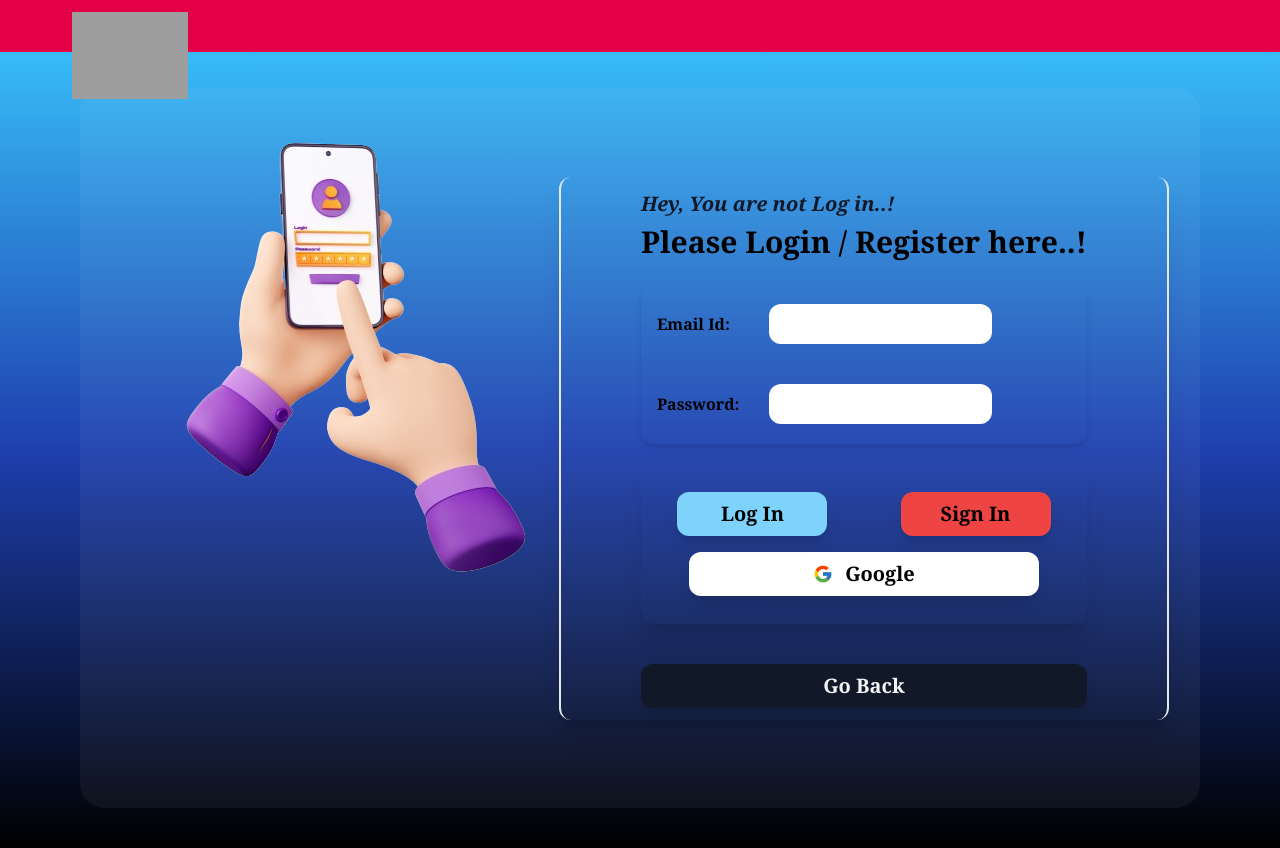
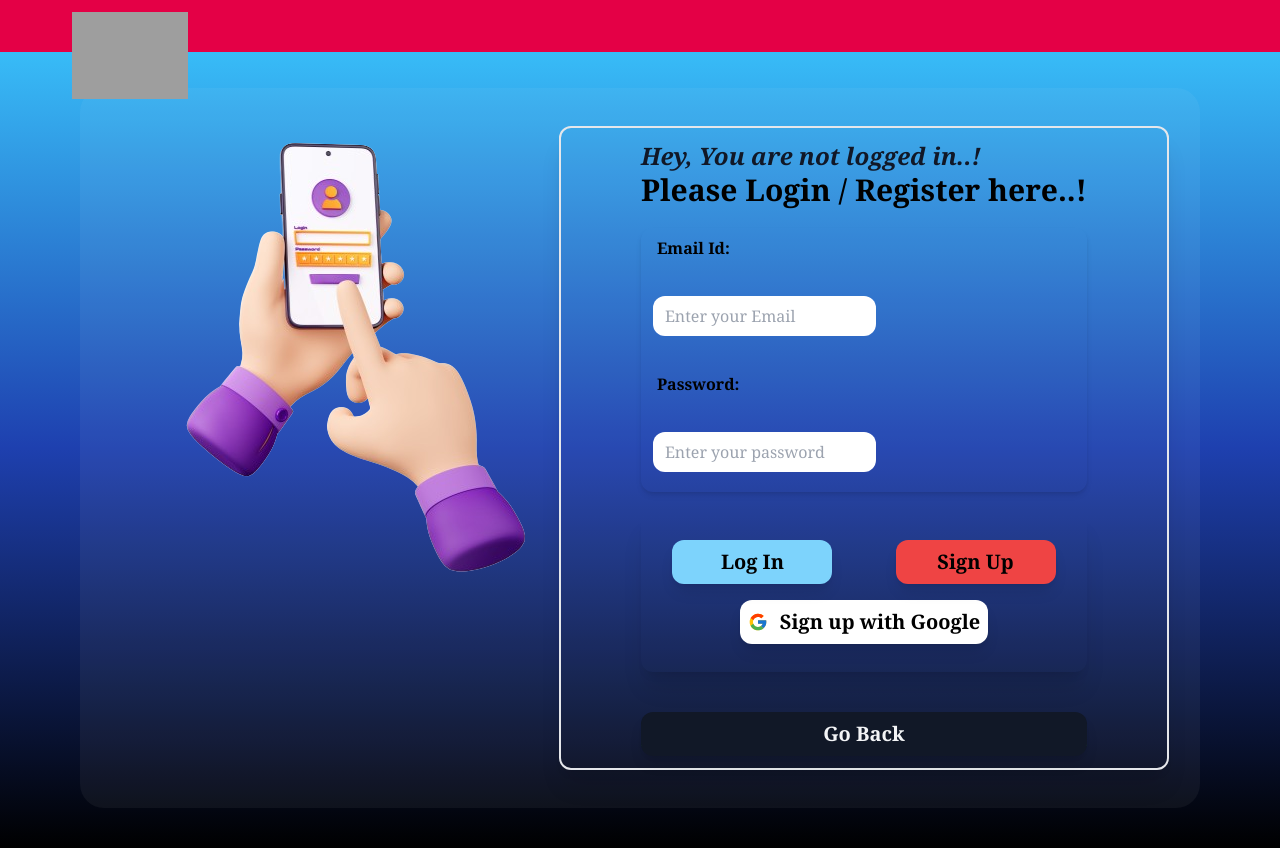
Before and after one commit to sanketkedare/snapdeal-webapp, a React (Create React App) app: page /login in a window 1280 px wide. Built offline with nearby package versions, Linux system fonts and the light colour scheme; no server answers; grey boxes are pictures that could not be loaded.

Commit message:
Project Completed

```diff
--- a/src/Components/Login/LoginPage.jsx
+++ b/src/Components/Login/LoginPage.jsx
@@ -1,61 +1,116 @@
-import React from "react";
-import { Link } from "react-router-dom";
+import React, { useEffect, useState } from "react";
+import { Link, Navigate } from "react-router-dom";
 import { FcGoogle } from "react-icons/fc";
+import {
+  logInWithEmailAndPassword,
+  signUpwithEmailPassWord,
+  signUpWithGoogle,
+} from "../Authentication/firebaseAuth";
+import { register } from "../../Utils/register";
+import { useSelector } from "react-redux";
 
 const LoginPage = () => {
+  const [email, setEmail] = useState("");
+  const [password, setPassword] = useState("");
+  const Authenticated = useSelector((state) => state.user.isAuthenticated);
+
+  const signUpHandler = async () => {
+    try {
+      await signUpwithEmailPassWord(email, password);
+      await register(email, password);
+    } catch (err) {
+      console.log("error", err);
+    }
+  };
+
+  const signInHandler = async () => {
+    try {
+      await logInWithEmailAndPassword(email, password);
+    } catch (error) {
+      console.log("error", error);
+    }
+  };
+
+  if (Authenticated) {
+    return <Navigate to="/" />;
+  }
+
   return (
     <div className="relative h-full mt-12 px-20 py-10">
       <div className="absolute right-24 h-[90vh] w-1/2 flex items-center justify-center">
-        <div className="shadow-xl p-3 px-20 rounded-xl border-x-2 ">
-
-          <div className="">
-            <p className="text-gray-900 text-[20px]  italic font-semibold">
-              Hey, You are not Log in..!
+        <div className="shadow-xl p-3 px-20 rounded-xl border-2">
+          <div>
+            <p className="text-gray-900 text-2xl italic font-semibold">
+              Hey, You are not logged in..!
             </p>
-            <p className="font-bold text-[30px]">
+            <p className="font-bold text-3xl">
               Please Login / Register here..!
             </p>
           </div>
 
           <div className="my-5 m-auto rounded-xl shadow-md">
-            <button className="w-[100px] font-bold text-left p-2 m-2">
+            <label className="block font-bold text-left p-2 m-2" htmlFor="email">
               Email Id:
-            </button>
-            <input className="my-5 p-2 px-3 m-3 rounded-xl w-[50%]" />
+            </label>
+            <input
+              className="my-5 p-2 px-3 m-3 rounded-xl w-1/2"
+              type="email"
+              id="email"
+              placeholder="Enter your Email"
+              value={email}
+              onChange={(e) => setEmail(e.target.value)}
+              required
+            />
             <br />
-            <button className="w-[100px] font-bold text-left p-2 m-2 ">
+            <label className="block font-bold text-left p-2 m-2" htmlFor="password">
               Password:
-            </button>
-            <input className="my-5 p-2 px-3 m-3 rounded-xl w-[50%]" />
+            </label>
+            <input
+              className="my-5 p-2 px-3 m-3 rounded-xl w-1/2"
+              type="password"
+              id="password"
+              placeholder="Enter your password"
+              value={password}
+              onChange={(e) => setPassword(e.target.value)}
+              required
+            />
           </div>
 
           <div className="rounded-xl shadow-xl py-5">
             <div className="w-full flex justify-around">
-              <button className="w-[150px] text-xl font-semibold bg-sky-300 hover:bg-green-400  shadow-lg rounded-xl p-2 m-2 text-center">
+              <button
+                className="w-40 text-xl font-semibold bg-sky-300 hover:bg-green-400 shadow-lg rounded-xl p-2 m-2 text-center"
+                onClick={signInHandler}
+              >
                 Log In
               </button>
-              <button className="w-[150px]  text-xl font-semibold bg-red-500 hover:bg-red-600 hover:text-white  shadow-lg rounded-xl p-2 m-2 text-center">
-                Sign In
+              <button
+                className="w-40 text-xl font-semibold bg-red-500 hover:bg-red-600 hover:text-white shadow-lg rounded-xl p-2 m-2 text-center"
+                onClick={signUpHandler}
+              >
+                Sign Up
               </button>
             </div>
 
-            <button className="w-[350px] my-2 flex items-center m-auto gap-3 justify-center text-xl font-semibold  shadow-lg rounded-xl p-2  text-center bg-white hover:shadow-md hover:shadow-green-500">
+            <button
+              onClick={signUpWithGoogle}
+              className="w-88 my-2 flex items-center m-auto gap-3 justify-center text-xl font-semibold shadow-lg rounded-xl p-2 text-center bg-white hover:shadow-md hover:shadow-green-500"
+            >
               <FcGoogle />
-              Google
+              Sign up with Google
             </button>
           </div>
 
-          <Link to={"/"} className="m-auto my-2 w-full bg-green-800">
+          <Link to="/" className="m-auto my-2 w-full bg-green-800">
             <button className="w-full text-xl font-semibold bg-gray-900 text-gray-100 shadow-lg rounded-xl p-2 mt-10 text-center hover:bg-green-500 hover:text-black">
               Go Back
             </button>
           </Link>
-
         </div>
       </div>
 
-      <div className=" p-3 px-5 h-[90vh] bg-gray-200 bg-opacity-5 rounded-3xl">
-        <img src="/login.png" />
+      <div className="p-3 px-5 h-[90vh] bg-gray-200 bg-opacity-5 rounded-3xl">
+        <img alt="login" src="/login.png" />
       </div>
     </div>
   );
--- a/src/Components/Search/SearchBox.jsx
+++ b/src/Components/Search/SearchBox.jsx
@@ -1,43 +1,70 @@
 /*eslint-disable*/
 
-import React, { useState } from "react";
+import React, { useEffect, useState } from "react";
 import { ImCross } from "react-icons/im";
 import { useDispatch, useSelector } from "react-redux";
 import { useNavigate } from "react-router-dom";
 import { setPath } from "../../Redux/categorySlice";
 import { getPath } from "../../Utils/getPath";
+import SearchOptions from "./SearchOptions";
 
-const SearchBox = ({ setBoxOpen, inputValue }) =>
-{
+const SearchBox = ({ setBoxOpen, inputValue }) => {
   const dispatch = useDispatch();
   const navigate = useNavigate();
+  const data = useSelector((state) => state.product);
+
+  const [result, setResult] = useState([]);
+
+  // Close the search box
   const closeBox = () => setBoxOpen(false);
-  const data = useSelector((state) => state.product);
-  const [result, setResult] = useState(null);
 
-
+  // Show selected product details
   const showProduct = (item) => {
     dispatch(setPath(item.category));
-    closeBox()
+    closeBox();
     navigate(getPath(item));
-  }
+  };
+
+  // Filter products based on input value
+  const searchHandler = () => {
+    if (inputValue.trim() === "") {
+      setResult([]);
+      return;
+    }
+    const filteredData = data.filter((item) =>
+      item.title.toLowerCase().includes(inputValue.toLowerCase())
+    );
+    setResult(filteredData);
+  };
+
+  useEffect(() => {
+    searchHandler();
+  }, [inputValue, data]); // Added `data` as a dependency
 
   return (
-    <div className="absolute z-10 bg-gray-900 bg-opacity-95 w-full mt-10 h-[400px] rounded-3xl p-5 overflow-y-auto" onMouseLeave={closeBox}>
+    <div
+      className="absolute z-10 bg-gray-900 bg-opacity-95 w-full mt-10 h-[400px] rounded-3xl p-5 overflow-y-auto"
+      onMouseLeave={closeBox}
+    >
       <ImCross
         className="absolute right-5 bg-white text-black p-1 rounded-full hover:bg-gray-900 hover:text-white"
         onClick={closeBox}
       />
       {inputValue === ""
-        ? data &&
-          data.map((item) => (
-            <div key={item.id} className="flex gap-2 my-2 p-2 items-center hover:bg-gray-500 rounded-xl cursor-pointer" onClick={() => showProduct(item)}>
-              <img alt='loading' className="w-14 h-14 object-contain p-3 bg-white rounded-full" src={item.image} />
-              <h1 className="w-[70%] p-2 hover:bg-gray-500">{item.title}</h1>
-              <p className="text-center text-white font-bold">{item.category.toUpperCase()}</p>
-            </div>
+        ? data.map((item) => (
+            <SearchOptions
+              item={item}
+              key={item.id}
+              showProduct={showProduct}
+            />
           ))
-        : result}
+        : result.map((item) => (
+            <SearchOptions
+              item={item}
+              key={item.id}
+              showProduct={showProduct}
+            />
+          ))}
     </div>
   );
 };
--- /dev/null
+++ b/src/Components/Search/SearchOptions.jsx
@@ -0,0 +1,22 @@
+import React from "react";
+
+const SearchOptions = ({item, showProduct}) => {
+  return (
+    <div
+      className="flex gap-2 my-2 p-2 items-center hover:bg-gray-500 rounded-xl cursor-pointer"
+      onClick={() => showProduct(item)}
+    >
+      <img
+        alt="loading"
+        className="w-14 h-14 object-contain p-3 bg-white rounded-full"
+        src={item.image}
+      />
+      <h1 className="w-[70%] p-2 hover:bg-gray-500">{item.title}</h1>
+      <p className="text-center text-white font-bold">
+        {item.category.toUpperCase()}
+      </p>
+    </div>
+  );
+};
+
+export default SearchOptions;
```
